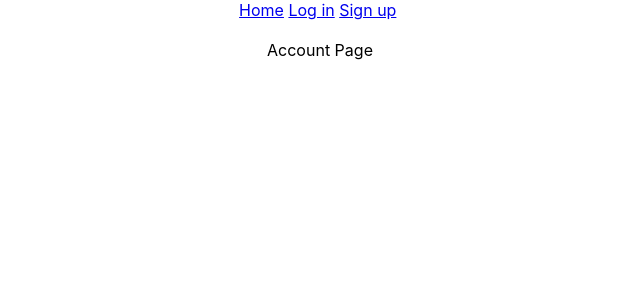
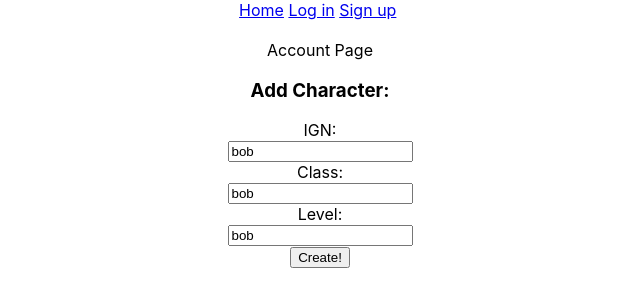
Before and after one commit to Cowfactory/maple-manager, a React (Create React App) app in the folder client/: page /account in a window 1280 px wide. Shown: the top 306 px of the page, without its empty margins (320-960 px from the left). Built offline with nearby package versions, Linux system fonts and the light colour scheme; no server answers.

Commit message:
Added async/await auto-login if local token present

```diff
--- a/client/package.json
+++ b/client/package.json
@@ -3,6 +3,7 @@
   "version": "0.1.0",
   "private": true,
   "dependencies": {
+    "@material-ui/core": "^3.6.0",
     "axios": "^0.18.0",
     "react": "^16.6.3",
     "react-dom": "^16.6.3",
--- a/client/public/index.html
+++ b/client/public/index.html
@@ -1,5 +1,6 @@
 <!DOCTYPE html>
 <html lang="en">
+
 <head>
   <meta charset="utf-8">
   <link rel="shortcut icon" href="%PUBLIC_URL%/favicon.ico">
@@ -19,8 +20,11 @@
       work correctly both with client-side routing and a non-root public URL.
       Learn how to configure a non-root public URL by running `npm run build`.
     -->
+  <link rel="stylesheet" href="https://fonts.googleapis.com/css?family=Roboto:300,400,500">
+  <link rel="stylesheet" href="https://fonts.googleapis.com/icon?family=Material+Icons">
   <title>React App</title>
 </head>
+
 <body>
   <noscript>
     You need to enable JavaScript to run this app.
@@ -37,4 +41,5 @@
       To create a production bundle, use `npm run build` or `yarn build`.
     -->
 </body>
+
 </html>
--- /dev/null
+++ b/client/src/components/CharacterCreateForm/CharacterCreateForm.js
@@ -0,0 +1,55 @@
+import React, { Component } from 'react';
+import errorPanel from '../ErrorPanel/ErrorPanel';
+
+class CharacterCreateForm extends Component {
+    constructor(props) {
+        super(props);
+        this.state = {
+            joe: "bob"
+        }
+    }
+    handleSomeChange = () => {
+
+    }
+    handleSubmit = () => {
+
+    }
+
+    render() {
+        return (
+            <div>
+                <h3>Add Character:</h3>
+                {errorPanel}
+                <form onSubmit={this.handleSubmit}>
+                    <div>
+                        <div>
+                            <label htmlFor="l-ign">IGN:</label>
+                        </div>
+                        <div>
+                            <input name="l-ign" type='text' value={this.state.joe} onChange={this.handleSomeChange} />
+                        </div>
+                    </div>
+                    <div>
+                        <div>
+                            <label htmlFor="l-class">Class:</label>
+                        </div>
+                        <div>
+                            <input name="l-class" type='text' value={this.state.joe} onChange={this.handleSomeChange} />
+                        </div>
+                    </div>
+                    <div>
+                        <div>
+                            <label htmlFor="l-level">Level:</label>
+                        </div>
+                        <div>
+                            <input name="l-level" type='text' value={this.state.joe} onChange={this.handleSomeChange} />
+                        </div>
+                    </div>
+                    <input type="submit" value='Create!' />
+                </form>
+            </div>
+        )
+    }
+};
+
+export default CharacterCreateForm;
--- a/client/src/pages/AccountPage/AccountPage.jsx
+++ b/client/src/pages/AccountPage/AccountPage.jsx
@@ -1,4 +1,5 @@
 import React from 'react';
+import CharacterCreateForm from '../../components/CharacterCreateForm/CharacterCreateForm';
 
 const AccountPage = (props) => {
     return (
@@ -6,6 +7,7 @@ const AccountPage = (props) => {
             {props.NavBar}
             <br />
             Account Page
+            <CharacterCreateForm />
             {}
         </div>
     );
--- a/client/src/pages/App/App.js
+++ b/client/src/pages/App/App.js
@@ -27,6 +27,7 @@ class App extends Component {
 
     /*--- Lifecycle Methods ---*/
     componentDidMount() {
+        this.setUserStateFromLocalToken();
     }
 
     render() {
@@ -84,9 +85,9 @@ class App extends Component {
         }
     }
 
-    challengeAuthStatus = () => {
+    setUserStateFromLocalToken = async () => {
         try {
-            let result = tokenService.checkForLocalToken();
+            let result = await tokenService.authMeFromLocalToken();
             if(result) {
                 // Token found; lift to state
                 this.setState({
@@ -102,6 +103,7 @@ class App extends Component {
             }
         } catch(err) {
             // Authentication challenge failed; reset state + include error msg
+            console.log("auth challenge failed");
             this.setState({
                 token: '',
                 user: null,
--- a/client/src/pages/SignupPage/SignupPage.jsx
+++ b/client/src/pages/SignupPage/SignupPage.jsx
@@ -154,7 +154,7 @@ class SignupPage extends Component {
                 <form onSubmit={this.handleSubmit}>
                     <div className={styles.inputBox}>
                         <div className={styles.leftCol}>
-                            <label htmlFor="s-name">Name:</label>
+                            <label htmlFor="s-name">Username:</label>
                         </div>
                         <div className={styles.rightCol}>
                             <input name="s-name" type='text' value={this.state.name} onChange={this.handleNameChange} />
--- a/client/src/utils/tokenService.js
+++ b/client/src/utils/tokenService.js
@@ -16,34 +16,35 @@ function removeToken() {
     localStorage.removeItem('mapleToken');
 }
 
-function authMeFromToken() {
+function authMeFromLocalToken() {
+    return new Promise((resolve, reject) => {
         // Look in local storage for the token
         let token = localStorage.getItem('mapleToken')
         if (!token || token === 'undefined') {
             removeToken();
-        return false;
+            reject('No token in localStorage');
         }
 
         // Token found in localStorage - send it to the back for verification
         axios.post('/auth/me/from/token', {token})
             .then(result => {
                 if (result.data.type !== 'success') {
-                throw new Error(result.data.message);
+                    reject(result.data.message);
                 } else {
                     // Success - Put the token in localStorage
-                console.log("Auth me success - ", result)
                     localStorage.setItem('mapleToken', result.data.token)
                     let ret = {
                         token: result.data.token,
                         user: result.data.user
                     }
-                return ret;
+                    resolve(ret);
                 }
+        })
     })
 }
 
 export default {
     setToken,
     removeToken,
-    authMeFromToken
+    authMeFromLocalToken
 }
```
Also changed, not shown: client/src/utils/AuthError.js (deleted, +0 -8 lines), client/src/components/CharacterCreateForm/CharacterCreateForm.module.css (added), 1 other file (tests, documents, lock files or other folders). Lines whose indentation alone changed are shown as unchanged.
